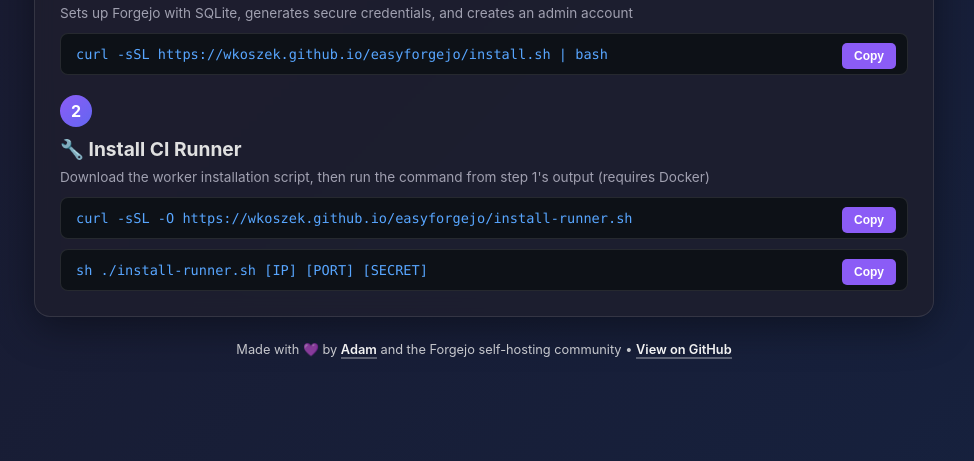
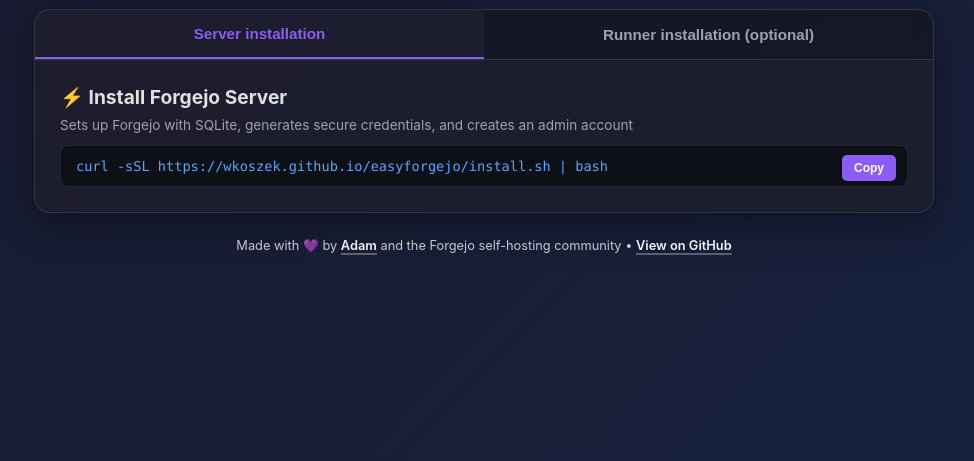
Before and after one commit to wkoszek/easyforgejo, a plain HTML site: page index.html in a window 1280 px wide. Shown: the part 339-800 px from the top of the page, without its empty margins (156-1130 px from the left). Drawn offline with Linux system fonts and the light colour scheme.

Commit message:
Fix script.

```diff
--- a/index.html
+++ b/index.html
@@ -61,10 +61,11 @@
             background: rgba(30, 30, 46, 0.8);
             border: 1px solid rgba(255, 255, 255, 0.1);
             border-radius: 16px;
-            padding: 25px;
+            padding: 0;
             box-shadow: 0 10px 40px rgba(0, 0, 0, 0.4);
             transition: box-shadow 0.2s, border-color 0.2s;
             backdrop-filter: blur(10px);
+            overflow: hidden;
         }
 
         .command-card:hover {
@@ -72,26 +73,46 @@
             border-color: rgba(139, 92, 246, 0.5);
         }
 
-        .step-section {
-            margin-bottom: 20px;
+        .tabs {
+            display: flex;
+            border-bottom: 1px solid rgba(255, 255, 255, 0.1);
         }
 
-        .step-section:last-child {
-            margin-bottom: 0;
+        .tab {
+            flex: 1;
+            padding: 15px 20px;
+            background: rgba(0, 0, 0, 0.2);
+            color: #a0a0b0;
+            cursor: pointer;
+            transition: all 0.2s;
+            border: none;
+            font-size: 0.95rem;
+            font-weight: 600;
+            text-align: center;
         }
 
-        .step-number {
-            display: inline-block;
-            background: linear-gradient(135deg, #8b5cf6 0%, #6366f1 100%);
-            color: white;
-            width: 32px;
-            height: 32px;
-            border-radius: 50%;
-            line-height: 32px;
-            text-align: center;
-            font-weight: bold;
-            font-size: 1rem;
-            margin-bottom: 10px;
+        .tab:hover {
+            background: rgba(139, 92, 246, 0.1);
+            color: #e0e0e0;
+        }
+
+        .tab.active {
+            background: transparent;
+            color: #8b5cf6;
+            border-bottom: 2px solid #8b5cf6;
+        }
+
+        .tab-content {
+            display: none;
+            padding: 25px;
+        }
+
+        .tab-content.active {
+            display: block;
+        }
+
+        .step-section {
+            margin-bottom: 0;
         }
 
         .command-title {
@@ -188,7 +209,12 @@
                 font-size: 1rem;
             }
 
-            .command-card {
+            .tab {
+                padding: 12px 10px;
+                font-size: 0.85rem;
+            }
+
+            .tab-content {
                 padding: 20px;
             }
 
@@ -214,8 +240,12 @@
 
         <div class="commands">
             <div class="command-card">
-                <div class="step-section">
-                    <div class="step-number">1</div>
+                <div class="tabs">
+                    <button class="tab active" onclick="switchTab(event, 'server')">Server installation</button>
+                    <button class="tab" onclick="switchTab(event, 'runner')">Runner installation (optional)</button>
+                </div>
+
+                <div id="server" class="tab-content active">
                     <h2 class="command-title"><span class="emoji">⚡</span> Install Forgejo Server</h2>
                     <p class="command-desc">Sets up Forgejo with SQLite, generates secure credentials, and creates an admin account</p>
                     <div class="code-container">
@@ -224,17 +254,12 @@
                     </div>
                 </div>
 
-                <div class="step-section">
-                    <div class="step-number">2</div>
+                <div id="runner" class="tab-content">
                     <h2 class="command-title"><span class="emoji">🔧</span> Install CI Runner</h2>
-                    <p class="command-desc">Download the worker installation script, then run the command from step 1's output (requires Docker)</p>
-                    <div class="code-container" style="margin-bottom: 10px;">
-                        <button class="copy-btn" onclick="copyToClipboard(this, 'cmd2a')">Copy</button>
-                        <div class="code-block" id="cmd2a" onclick="copyToClipboard(this.previousElementSibling, 'cmd2a')">curl -sSL -O https://wkoszek.github.io/easyforgejo/install-runner.sh</div>
-                    </div>
+                    <p class="command-desc">Run the command output from server installation (requires Docker)</p>
                     <div class="code-container">
-                        <button class="copy-btn" onclick="copyToClipboard(this, 'cmd2b')">Copy</button>
-                        <div class="code-block" id="cmd2b" onclick="copyToClipboard(this.previousElementSibling, 'cmd2b')">sh ./install-runner.sh [IP] [PORT] [SECRET]</div>
+                        <button class="copy-btn" onclick="copyToClipboard(this, 'cmd2')">Copy</button>
+                        <div class="code-block" id="cmd2" onclick="copyToClipboard(this.previousElementSibling, 'cmd2')">curl -sSL https://wkoszek.github.io/easyforgejo/install-runner.sh | bash -s -- IP PORT SECRET</div>
                     </div>
                 </div>
             </div>
@@ -249,6 +274,24 @@
     </div>
 
     <script>
+        function switchTab(event, tabName) {
+            // Hide all tab contents
+            const tabContents = document.getElementsByClassName('tab-content');
+            for (let i = 0; i < tabContents.length; i++) {
+                tabContents[i].classList.remove('active');
+            }
+
+            // Remove active class from all tabs
+            const tabs = document.getElementsByClassName('tab');
+            for (let i = 0; i < tabs.length; i++) {
+                tabs[i].classList.remove('active');
+            }
+
+            // Show the selected tab content
+            document.getElementById(tabName).classList.add('active');
+            event.currentTarget.classList.add('active');
+        }
+
         function copyToClipboard(button, elementId) {
             const codeBlock = document.getElementById(elementId);
             const text = codeBlock.textContent;
```
Also changed, not shown: 1 other file.
